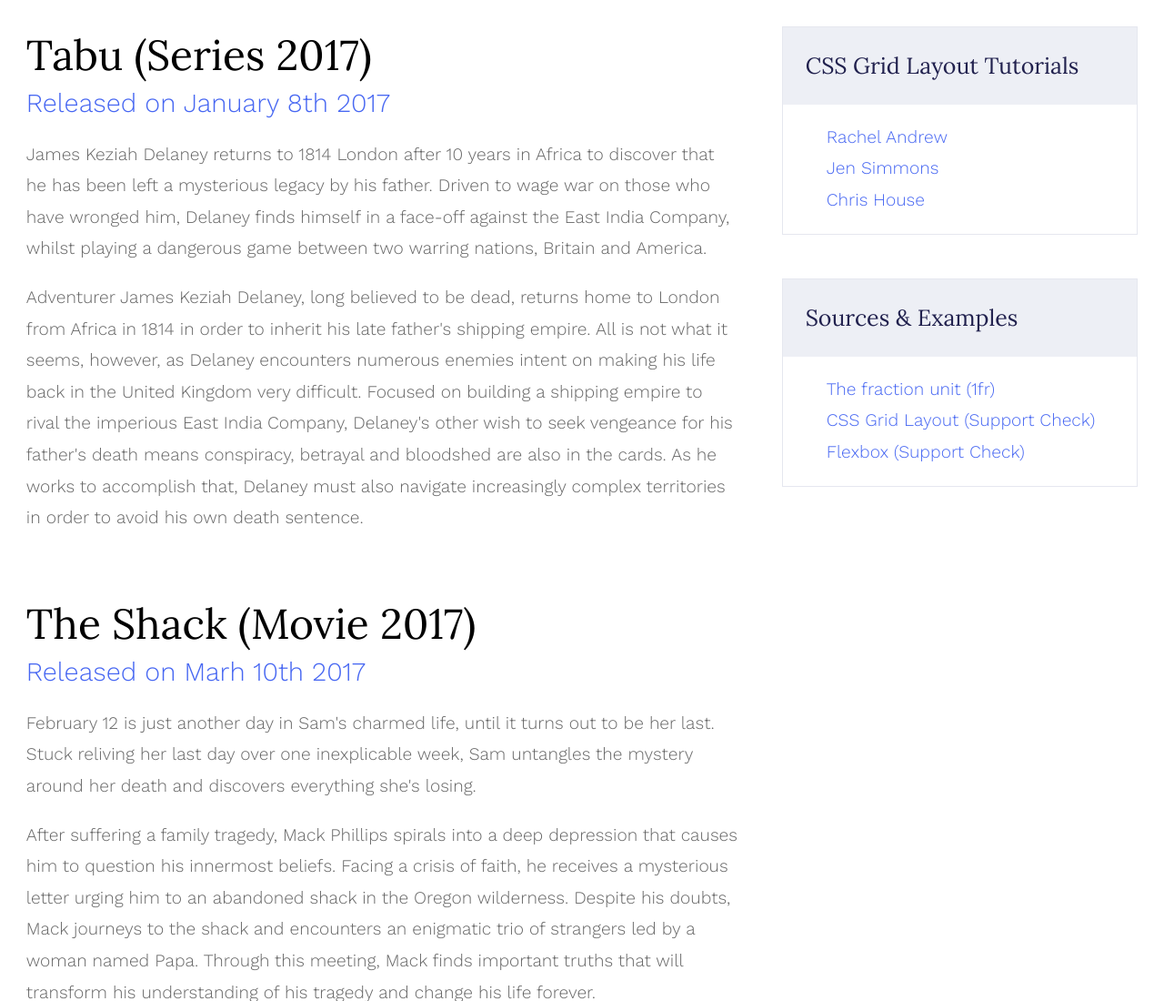
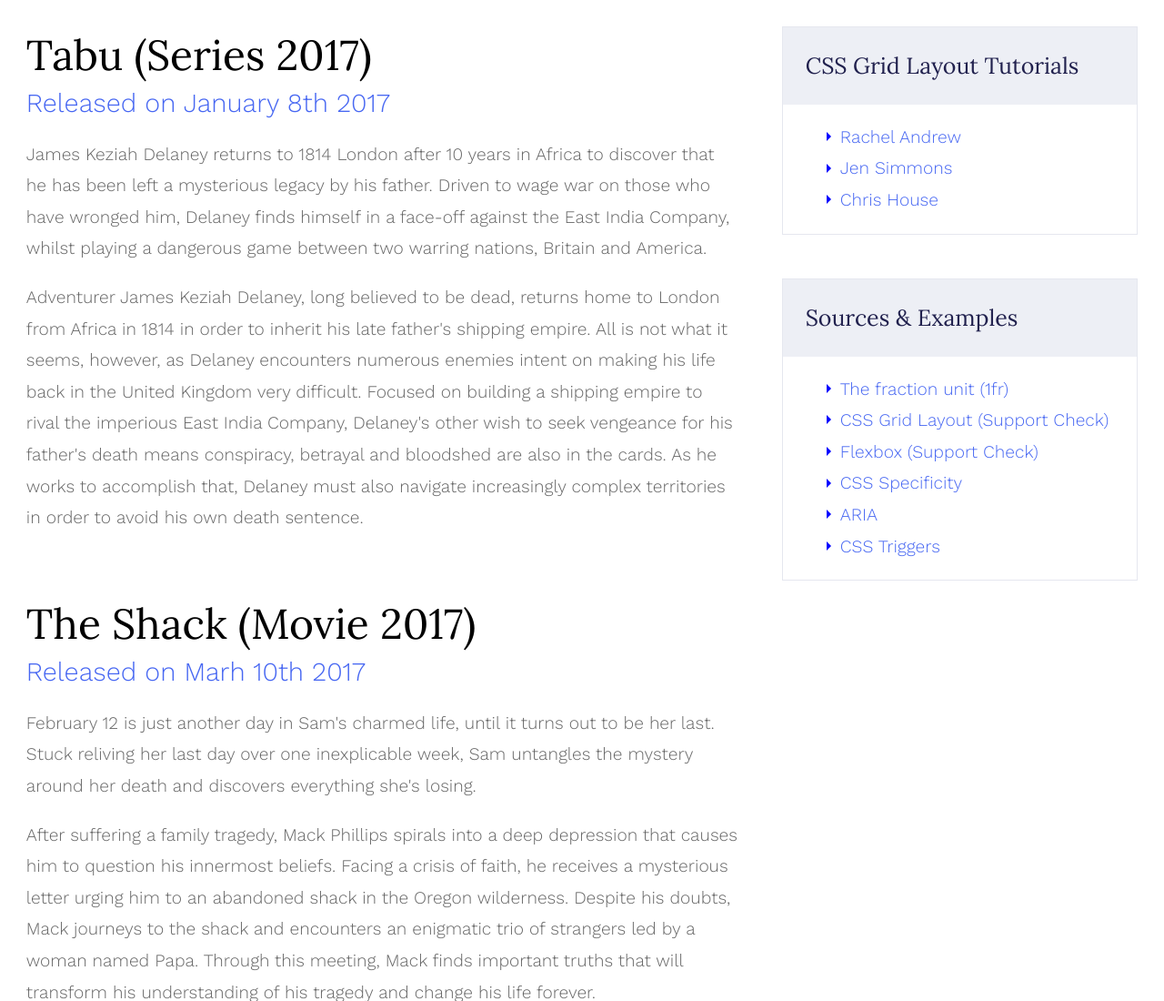
Before and after one commit to pawelgrus/grid_layout, a plain HTML site: page index.html in a window 1280 px wide. Shown: the top 1100 px of the page at 91% size. Drawn offline with nearby package versions, Linux system fonts and the light colour scheme.

Commit message:
dodanie strzalki zbudowanej na borderach

```diff
--- a/index.html
+++ b/index.html
@@ -38,6 +38,9 @@
 				<li><a href="https://alligator.io/css/css-grid-layout-fr-unit/" target="_blank">The fraction unit (1fr)</a></li>
 				<li><a href="http://caniuse.com/#feat=css-grid" target="_blank">CSS Grid Layout (Support Check)</a></li>
 				<li><a href="http://caniuse.com/#feat=flexbox" target="_blank">Flexbox (Support Check)</a></li>
+				<li><a href="https://developer.mozilla.org/en/docs/Web/CSS/Specificity" target="_blank">CSS Specificity</a></li>
+				<li><a href="https://developer.mozilla.org/en-US/docs/Web/Accessibility/ARIA">ARIA</a></li>
+				<li><a href="https://csstriggers.com/">CSS Triggers</a></li>
 			</ul>
 		</div>
 	</aside>
--- a/scss/main.scss
+++ b/scss/main.scss
@@ -68,6 +68,10 @@ h3 {
   font-family: 'Work Sans', sans-serif;
 }
 
+// p {
+//   margin: 2em 0 1em 0;                ----->>>> krótki przerywnik z pojęciem margin collapse
+// }
+
 .card {
   border: 1px solid #e5e7ef;
   & > h2 {
@@ -76,6 +80,23 @@ h3 {
     color: #21214e;
     padding: 1em;
     font-size: 1.3em;
+  }
+  .card-menu {
+    li {
+      a:before {
+        content: '';
+        display: inline-block;
+        vertical-align: middle;
+        padding-right: 10px;
+        margin-top: -4px;
+        width: 0;
+        height: 0;
+        border-top: 5px solid transparent;
+        border-bottom: 5px solid transparent;
+
+        border-left: 5px solid blue;
+      }
+    }
   }
 }
 
```
Also changed, not shown: css/main.css, 1 other file.
